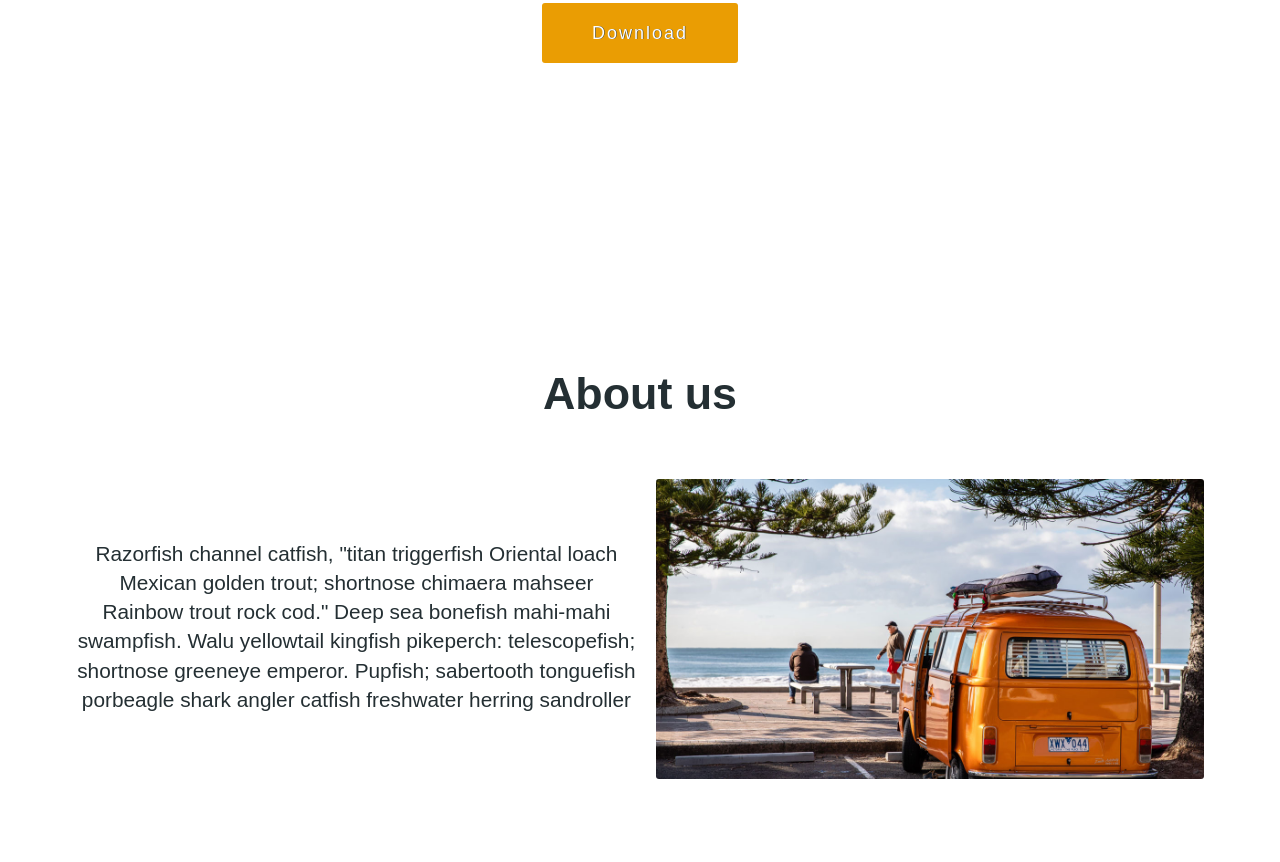
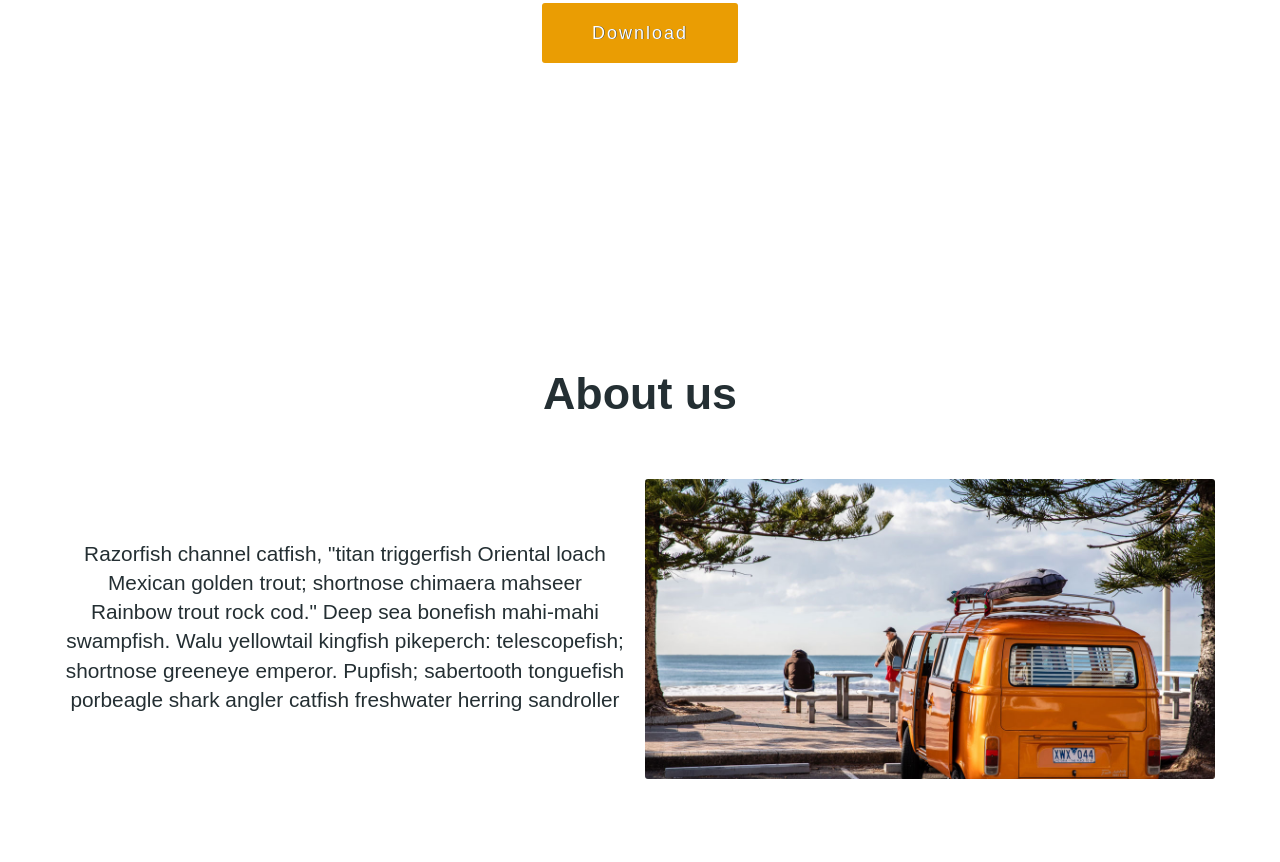
Before and after one commit to Uclikorde/landingpage, a plain HTML site: page index.html in a window 1280 px wide. Shown: the part 482-1344 px from the top of the page. Drawn offline with nearby package versions, Linux system fonts and the light colour scheme.

Commit message:
first commit

```diff
--- a/style.css
+++ b/style.css
@@ -142,7 +142,7 @@ nav{
 }
 
 div.item1_img{
-	width: 45%;
+	width: 570px;
 	height: 300px;
 	overflow: hidden;
 	margin: 10px;
```
